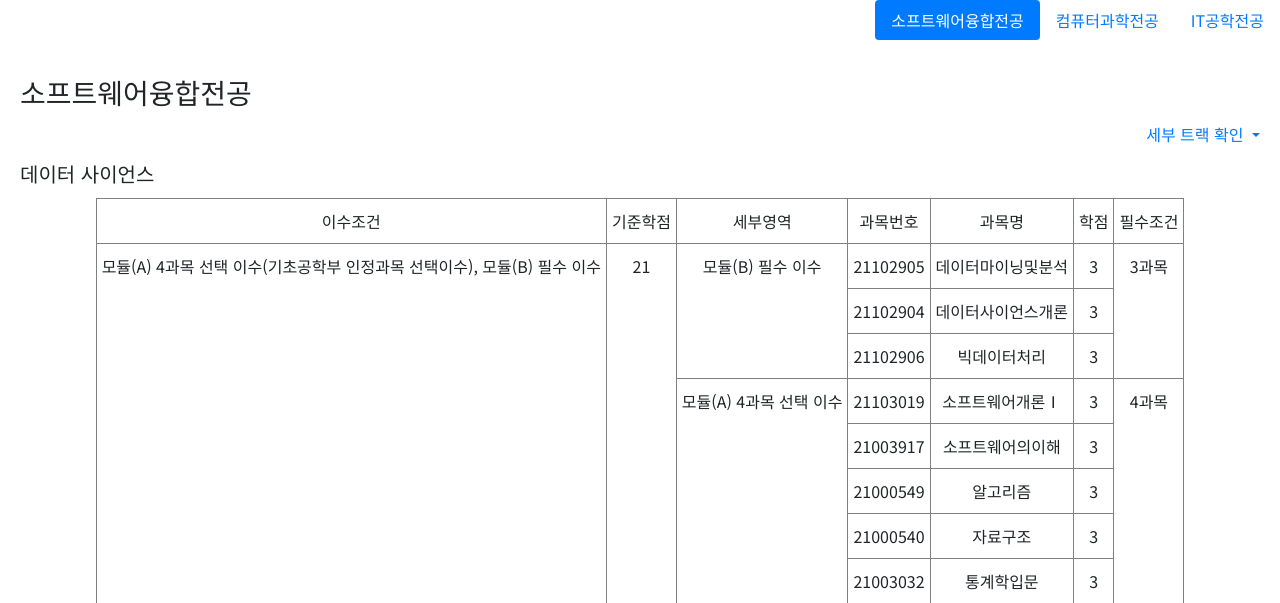
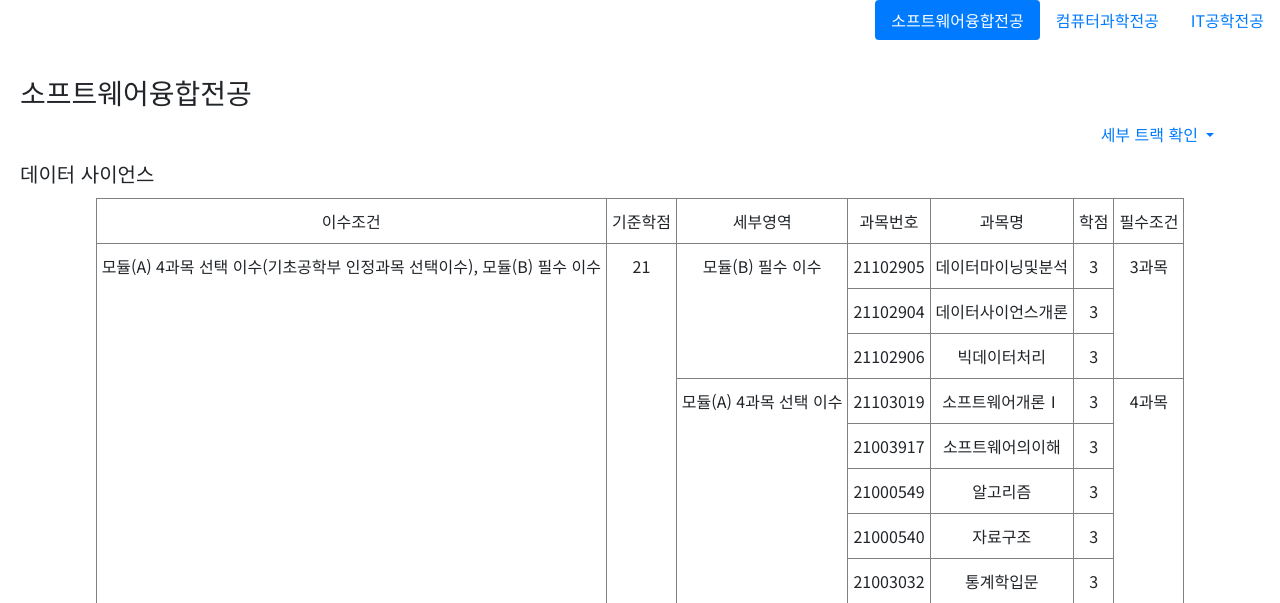
Before and after one commit to 1010Min/-chili-sauce, a Flask app: page /major-track in a window 1280 px wide. Shown: the part 112-715 px from the top of the page. Run offline with Flask 2, Linux system fonts and the light colour scheme; some libraries are stand-ins or nearby versions.

Commit message:
UPDATE : majortrack.html - 수정2차

```diff
--- a/templates/majortrack.html
+++ b/templates/majortrack.html
@@ -30,6 +30,20 @@
     <link rel="shortcut icon" href="{{ url_for('static', filename='favicon.ico') }}">
     <title>sookmyung-track</title>
     <link rel="stylesheet" href="{{ url_for('static', filename='index.css') }}">
+    <style>
+        @media all and (max-width: 1024px){
+            .dropdown-toggle{
+                display: block;
+                margin-left: -30%;
+            }
+        }
+        @media all and (min-width: 1025px){
+            .dropdown-toggle{
+                display: block;
+                margin-left: -40%;
+            }
+        }
+    </style>
 </head>
 
 <body>
```
